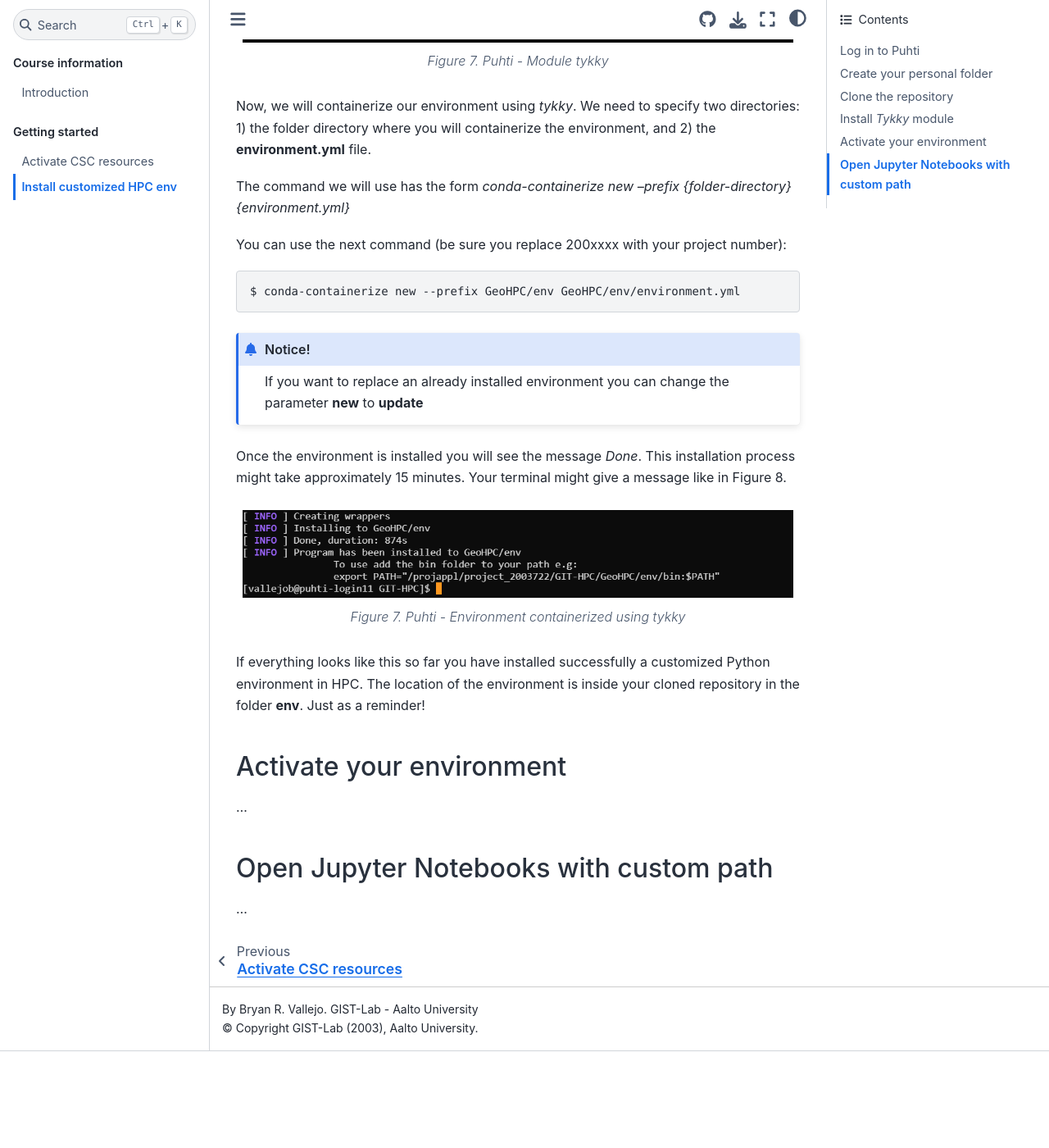
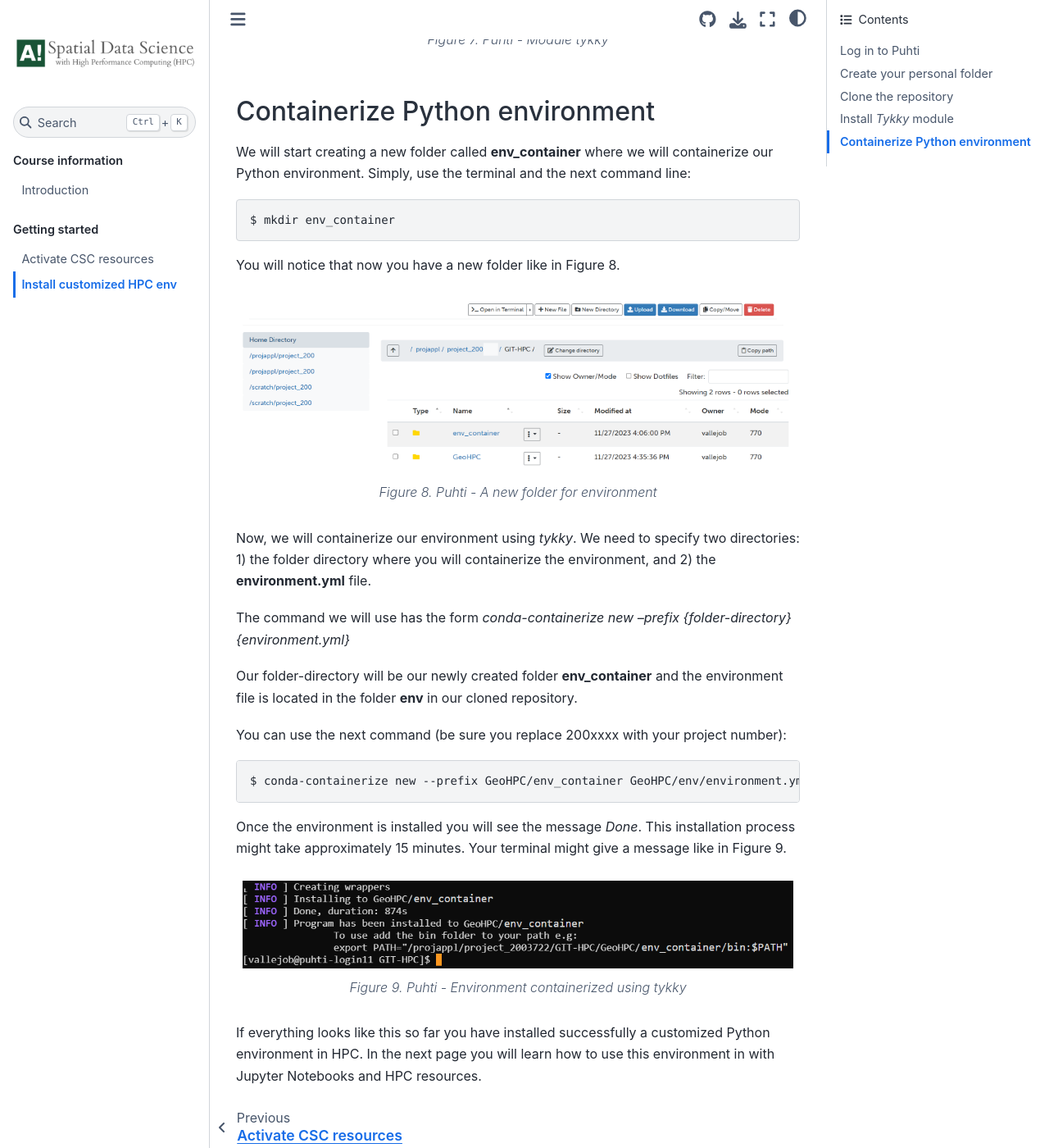
Before and after one commit to AaltoGIS/GeoHPC, a Sphinx documentation site: the page built from source/getting-started/install-env.rst, in a window 1280 px wide and 1400 px high, scrolled down 3960 px. Shown: the whole window at 82% size. Built offline with Sphinx 7.4.7 and the Sphinx Book theme 1.1.4, drawn with Linux system fonts in a browser that asks for light colours; pages that are not in the unit, such as notebooks, are missing from menus; before the commit the page ends 5242 px from its top, so only the background shows below that; some of the changed text lies outside the part shown.

Commit message:
env container

```diff
--- a/source/getting-started/install-env.rst
+++ b/source/getting-started/install-env.rst
@@ -5,7 +5,7 @@ Log in to Puhti
 ------------------
 
 The first step to start creating your own space for **High Performance Computing (HPC)**
-is to Log in in the **CSC Puhti supercomputer**.
+is to log in in the **CSC Puhti supercomputer**.
 
 .. admonition:: CSC Puhti!
 
@@ -92,7 +92,7 @@ Once the Repository is cloned it should be abvailable in your Directory. You can
 
 If you are willing to know more about Linux commands you can check in the `Linux commands from CSC documention <https://docs.csc.fi/support/tutorials/env-guide/using-linux-in-command-line/>`_.
 
-Finally you can clear the terminal, if you want, using the command:
+Finally you can clear the terminal (optionally) using the command:
 
 
 .. code-block:: bash
@@ -105,15 +105,6 @@ Install *Tykky* module
 The Tykky module is a container wrapper that helps to install software in HPC. It can be used to containerize a conda environment
 using an **environment.yml** file. We will activate the Tykky module and install a customized environment that we will use further
 with our notebooks.
-
-.. First, let's set up the folder **env** as our root directory using terminal from the cloned repository, using the command:
-
-.. .. code-block:: bash
-
-..     $ cd GeoHPC/env
-
-.. Then, we will see that our terminal has the root folder **env** and you can check with command **ls** that it contains a **environment.yml**
-.. file.
 
 To start, give a quick look to the modules already loaded using:
 
@@ -145,34 +136,51 @@ Be sure that you have added *Tykky* using **module list**, it will tell like in
 
     *Figure 7. Puhti - Module tykky*
 
+
+Containerize Python environment
+---------------------------------
+
+We will start creating a new folder called **env_container** where we will containerize our Python environment. Simply,
+use the terminal and the next command line:
+
+.. code-block:: bash
+
+    $ mkdir env_container
+
+You will notice that now you have a new folder like in Figure 8.
+
+.. figure:: img/img8.png
+
+    *Figure 8. Puhti - A new folder for environment*
+
 Now, we will containerize our environment using *tykky*. We need to specify two directories: 1) the folder directory
 where you will containerize the environment, and 2) the **environment.yml** file.
 
 The command we will use has the form *conda-containerize new --prefix {folder-directory} {environment.yml}*
 
+Our folder-directory will be our newly created folder **env_container** and the environment
+file is located in the folder **env** in our cloned repository.
+
 You can use the next command (be sure you replace 200xxxx with your project number):
 
 .. code-block:: bash
 
-    $ conda-containerize new --prefix GeoHPC/env GeoHPC/env/environment.yml
+    $ conda-containerize new --prefix GeoHPC/env_container GeoHPC/env/environment.yml
 
-.. admonition:: Notice!
 
-    If you want to replace an already installed environment you can change the parameter **new** to **update**
+Once the environment is installed you will see the message *Done*. This installation
+process might take approximately 15 minutes. Your terminal might give a message like in Figure 9.
 
-Once the environment is installed you will see the message *Done*. This installation process might take approximately 15 minutes. Your terminal might give a message like in Figure 8.
+.. figure:: img/img9.png
 
-.. figure:: img/img8.png
+    *Figure 9. Puhti - Environment containerized using tykky*
 
-    *Figure 7. Puhti - Environment containerized using tykky*
+If everything looks like this so far you have installed successfully a customized Python
+environment in HPC. In the next page you will learn how to use this environment in with Jupyter Notebooks and HPC resources.
 
-If everything looks like this so far you have installed successfully a customized Python environment in HPC.
-The location of the environment is inside your cloned repository in the folder **env**. Just as a reminder!
+.. Activate your environment
+.. -----------------------------
 
-Activate your environment
------------------------------
-...
+.. You can use the next command (be sure you replace 200xxxx with your project number):
 
-Open Jupyter Notebooks with custom path
--------------------------------------------
-...
+.. export PATH="/projappl/project_200xxxx/GIT-HPC/env_container/bin:$PATH"
```
Also changed, not shown: other parts of source/getting-started/install-env.rst (+1 -1 lines), source/getting-started/img/img8.png, source/getting-started/img/img9.png (added).
